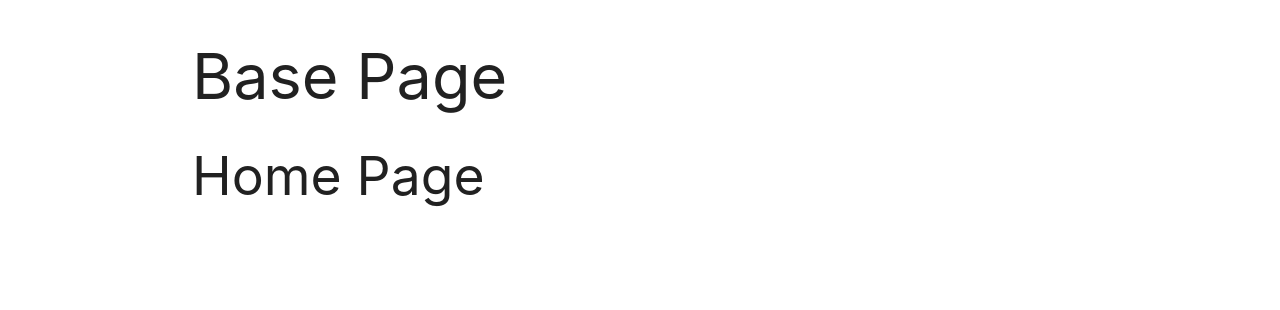
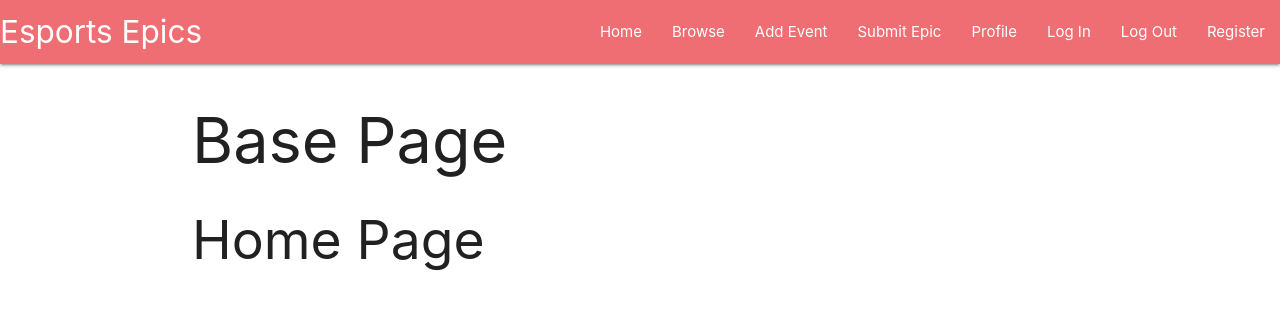
Before and after one commit to jamesr1775/esports-epics, a Flask app: page / in a window 1280 px wide. Shown: the top 310 px of the page. Run offline with Flask 2, Linux system fonts and the light colour scheme.

Commit message:
initial nav bar implemented, changed name from scripts to script.js,  added vscode folder to git ignore

```diff
--- /dev/null
+++ b/static/js/script.js
@@ -0,0 +1,3 @@
+$(document).ready(function(){
+    $('.sidenav').sidenav();
+});
--- a/templates/base.html
+++ b/templates/base.html
@@ -8,10 +8,40 @@
     <link rel="stylesheet" href="{{ url_for('static', filename='css/style.css') }}" type="text/css">
     {% block styles %}
     {% endblock %}
-    <title>Esports Epics</title>
+    <title>Esports Legends</title>
 </head>
 <body>
-
+    <header>
+        <!-- Tablet and desktop nav bar -->
+        <nav class="nav-extended">
+            <div class="nav-wrapper">
+            <a href="#!" class="brand-logo">Esports Epics</a>
+            <a href="#" data-target="mobile-demo" class="sidenav-trigger"><i class="fas fa-bars"></i></a>
+            <ul class="right hide-on-med-and-down">
+                <li><a href="#">Home</a></li>
+                <li><a href="#">Browse</a></li>
+                <li><a href="#">Add Event</a></li>
+                <li><a href="#">Submit Epic</a></li>
+                <li><a href="#">Profile</a></li>
+                <li><a href="#">Log In</a></li>
+                <li><a href="#">Log Out</a></li>
+                <li><a href="#">Register</a></li>
+            </ul>
+            </div>
+        </nav>
+        <!-- Tablet and desktop nav bar -->
+        <ul class="sidenav" id="mobile-demo">
+            <li><h4 class="center-align">Esports Epics</h4></li>
+            <li><a href="#">Home</a></li>
+            <li><a href="#">Browse</a></li>
+            <li><a href="#">Add Event</a></li>
+            <li><a href="#">Submit Epic</a></li>
+            <li><a href="#">Profile</a></li>
+            <li><a href="#">Log In</a></li>
+            <li><a href="#">Log Out</a></li>
+            <li><a href="#">Register</a></li>
+        </ul>
+    </header>
     <main class="container">
         <h1>Base Page</h1>
         {% block content %}
```
Also changed, not shown: static/js/scripts.js (deleted), 1 other file.
